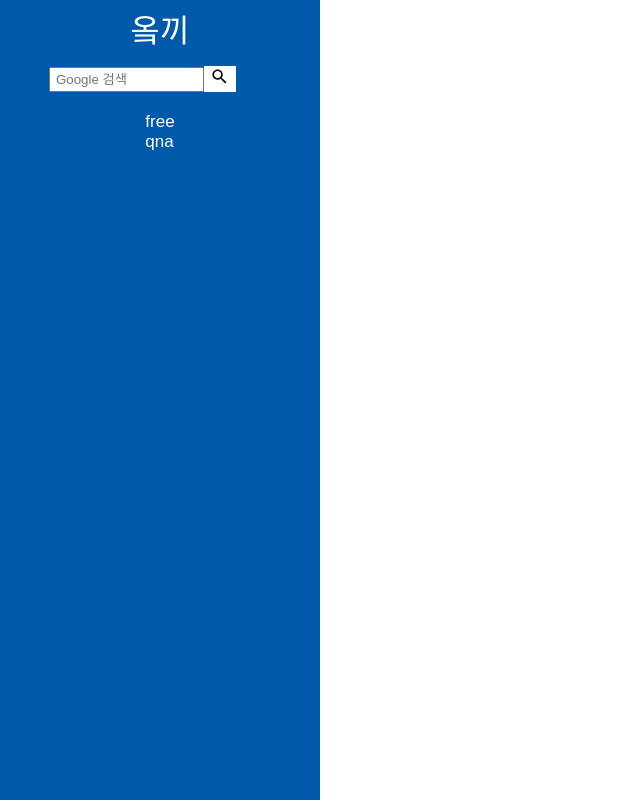
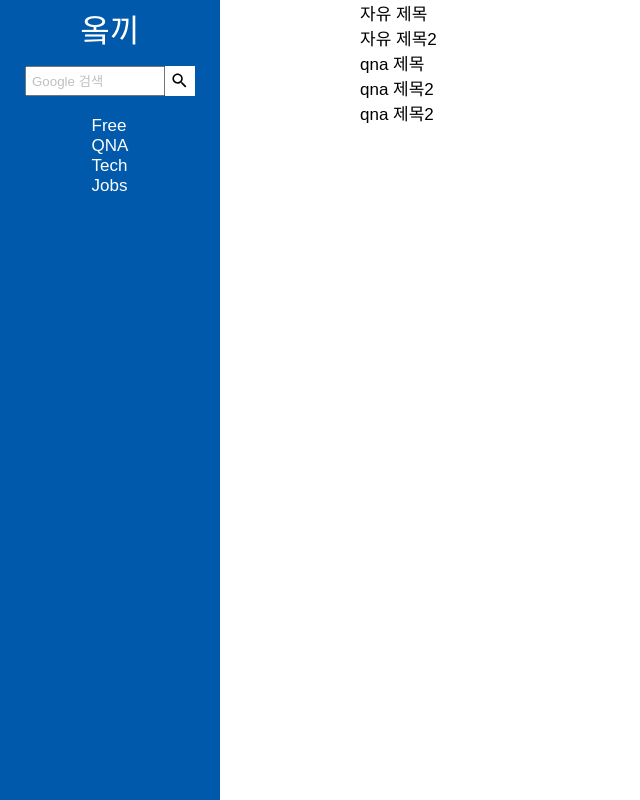
Before and after one commit to microcephalus7/OKKYReplica-CRUD-React, a React (Create React App) app in the folder frontend/: page / in a window 1280 px wide. Shown: the whole page, without its empty margins (0-640 px from the left). Built offline with nearby package versions, Linux system fonts and the light colour scheme.

Commit message:
dummy JSON, State 변경

```diff
--- a/frontend/public/dummy/article_list.json
+++ b/frontend/public/dummy/article_list.json
@@ -1,9 +1,8 @@
 {
-  "community": [
-    {
-      "categoryName": "free",
+  "categories": ["Free", "QNA", "Tech", "Jobs"],
   "articles": [
     {
+      "category": "Free",
       "no": 1,
       "id": "hou",
       "title": "자유 제목",
@@ -17,6 +16,7 @@
       ]
     },
     {
+      "category": "Free",
       "no": 2,
       "id": "hou",
       "title": "자유 제목2",
@@ -28,14 +28,10 @@
           "descibe": "내용"
         }
       ]
-        }
-      ]
     },
     {
-      "categoryName": "qna",
-      "articles": [
-        {
-          "no": 1,
+      "category": "QNA",
+      "no": 3,
       "id": "hou",
       "title": "qna 제목",
       "descibe": "qna 내용",
@@ -48,7 +44,22 @@
       ]
     },
     {
-          "no": 2,
+      "category": "QNA",
+      "no": 4,
+      "id": "hou",
+      "title": "qna 제목2",
+      "descibe": "qna 내용2",
+      "comment": [
+        {
+          "no": 1,
+          "id": "hou",
+          "descibe": "내용"
+        }
+      ]
+    },
+    {
+      "category": "Jobs",
+      "no": 5,
       "id": "hou",
       "title": "qna 제목2",
       "descibe": "qna 내용2",
@@ -62,5 +73,3 @@
     }
   ]
 }
-  ]
-}
--- a/frontend/src/App.js
+++ b/frontend/src/App.js
@@ -1,35 +1,36 @@
 import React, { useState, useEffect } from "react";
 import SideNav from "./components/SideNav";
 import Template from "./components/Template";
-import { Switch, Route } from "react-router-dom";
+
 import Main from "./pages/Main";
 import axios from "axios";
-import Detail from "./pages/Detail";
-import Updating from "./pages/Updating";
-import Writing from "./pages/Writing";
-import styled, { css } from "styled-components";
 
-const Display = styled.div``;
 const App = () => {
-  const [community, setArticles] = useState(null);
+  const [community, setCommunity] = useState({ categories: "", articles: "" });
   const [loading, setLoading] = useState(false);
+
   useEffect(() => {
     const fetchData = async () => {
       setLoading(true);
       try {
         const response = await axios.get("dummy/article_list.json");
-        setArticles(response.data.community);
+        setCommunity(response.data);
       } catch (e) {
         console.log(e);
       }
       setLoading(false);
     };
+
     fetchData();
   }, []);
   return (
     <Template>
-      <SideNav community={community} loading={loading}></SideNav>
-      <Main community={community}></Main>
+      <SideNav categories={community.categories} loading={loading}></SideNav>
+      <Main
+        categories={community.categories}
+        articles={community.articles}
+        loading={loading}
+      ></Main>
     </Template>
   );
 };
--- a/frontend/src/components/SideNav.js
+++ b/frontend/src/components/SideNav.js
@@ -1,13 +1,8 @@
-import React, { useState, useEffect } from "react";
-import Main from "../pages/Main";
-import Detail from "../pages/Detail";
-import Updating from "../pages/Updating";
-import Writing from "../pages/Writing";
-import styled, { css } from "styled-components";
-import { Link } from "react-router-dom";
+import React from "react";
+
+import styled from "styled-components";
+
 import { MdSearch } from "react-icons/md";
-import axios from "axios";
-import { NavLink } from "react-router-dom";
 
 const SideNavWrapper = styled.div`
   position: fixed;
@@ -16,16 +11,16 @@ const SideNavWrapper = styled.div`
   bottom: 0;
   z-index: 1000;
   height: 100%;
-  width: 25%;
+  width: 220px;
   background: rgb(0, 89, 171);
   color: white;
   display: flex;
   padding: 0 10px;
   flex-direction: column;
   align-items: center;
+  padding: 0 10px;
+
   ul {
-    padding: 0;
-    margin: 0;
   }
 `;
 
@@ -41,31 +36,38 @@ const Search = styled.div`
   align-items: center;
   input {
     padding: 5px;
-    height: 25px;
-    width: 70%;
+    height: 30px;
+    width: 140px;
+    &::placeholder {
+      color: gray;
+      opacity: 0.5;
+    }
   }
   button {
+    padding: 5px;
+    height: 30px;
+    width: 30px;
     background: none;
     outline: none;
     border: none;
     background: white;
     color: black;
     font-size: 1.2rem;
-
     cursor: pointer;
     transition: 0.1s background ease-in;
   }
 `;
-const Category = styled(NavLink)`
-  li {
-    color: white;
-  }
+const Profile = styled.ul``;
+const CateList = styled.ul`
+  padding: 0;
+  margin: 0;
 `;
-const SideNav = ({ community, loading }) => {
+
+const SideNav = ({ categories, loading }) => {
   if (loading) {
     return <SideNavWrapper>로딩 중</SideNavWrapper>;
   }
-  if (!community) {
+  if (!categories) {
     return null;
   }
 
@@ -78,11 +80,12 @@ const SideNav = ({ community, loading }) => {
           <MdSearch />
         </button>
       </Search>
-      <ul>
-        {community.map((category) => (
-          <li key={category.categoryName}>{category.categoryName}</li>
+
+      <CateList>
+        {categories.map((category) => (
+          <li key={category}>{category}</li>
         ))}
-      </ul>
+      </CateList>
     </SideNavWrapper>
   );
 };
--- a/frontend/src/pages/Main.js
+++ b/frontend/src/pages/Main.js
@@ -1,5 +1,5 @@
 import React from "react";
-import styled, { css } from "styled-components";
+import styled from "styled-components";
 
 const MainWrapper = styled.div`
   display: block;
@@ -10,19 +10,19 @@ const MainInner = styled.div`
   margin-left: 10%;
 `;
 
-const Main = ({ community, loading }) => {
+const Main = ({ articles, loading, categories }) => {
   if (loading) {
     return <MainWrapper>로딩 중</MainWrapper>;
   }
-  if (!community) {
+  if (!articles) {
     return null;
   }
 
   return (
     <MainWrapper>
       <MainInner>
-        {community.map((category) => (
-          <div key={category.categoryName}>{category.articles.title}</div>
+        {articles.map((article) => (
+          <div key={article.no}>{article.title}</div>
         ))}
       </MainInner>
     </MainWrapper>
```
Lines whose indentation alone changed are shown as unchanged.
